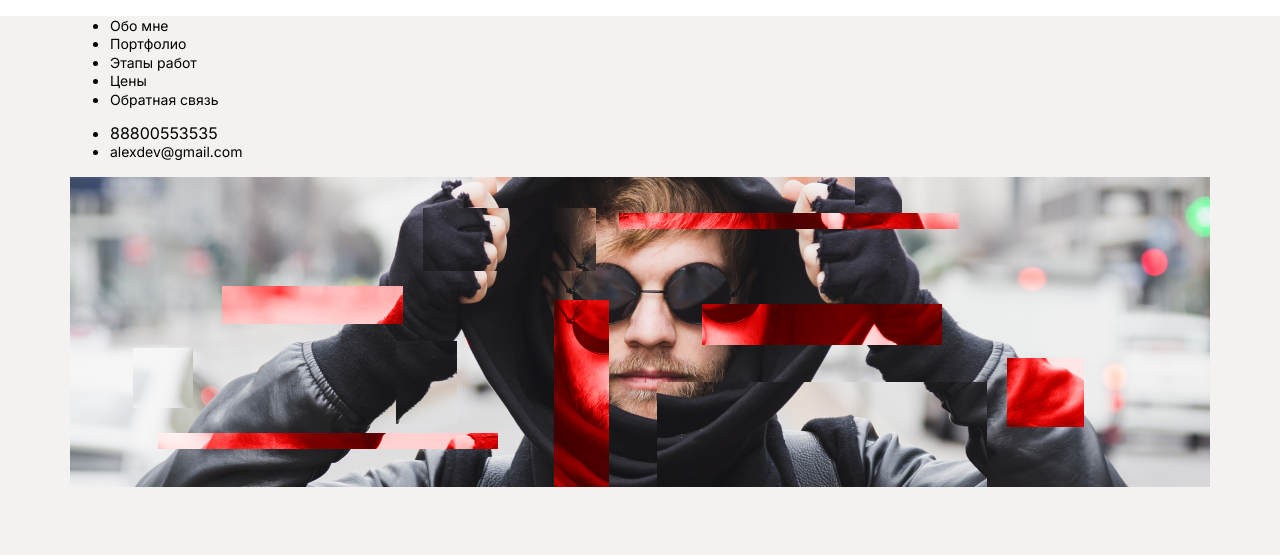
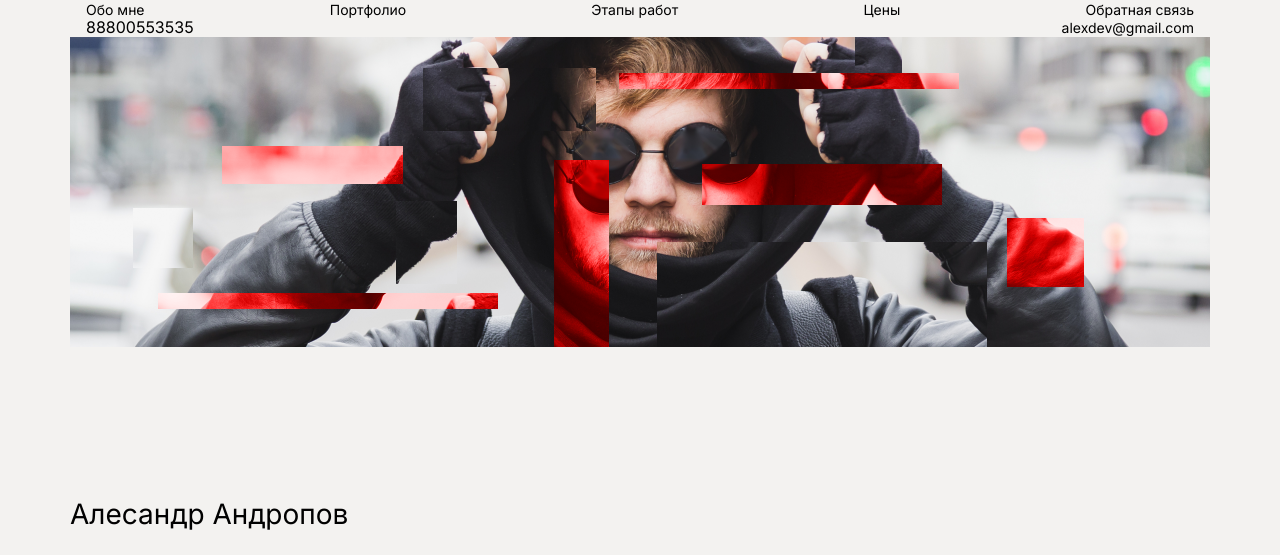
Before and after one commit to Katherinessss/Frontend, a plain HTML site: page web developer/index.html in a window 1280 px wide. Shown: the top 555 px of the page. Drawn offline with Linux system fonts and the light colour scheme; files whose address does not match are found by name.

Commit message:
html & css change

```diff
--- a/web developer/css/style.css
+++ b/web developer/css/style.css
@@ -36,6 +36,22 @@ body {
     width: 100%;
 }
 
+.nav {
+ list-style-type: none;
+ padding-left: 0%;
+ margin: 0;
+ display: flex;
+ justify-content: space-between;
+
+}
+
+.nav-item {
+
+    padding-left: 16px;
+    padding-right: 16px;
+
+}
+
 .nav-link {
     text-decoration: none;
     color:#010101;
--- a/web developer/index.html
+++ b/web developer/index.html
@@ -15,6 +15,7 @@
     <div class="light">
         <div class="wrapper">
             <header>
+             <nav>
                 <ul class="nav">
                     <li class="nav-item"><a class="nav-link" href="#">Обо мне</a></li>
                     <li class="nav-item"><a class="nav-link" href="#">Портфолио</a></li>
@@ -28,6 +29,8 @@
                  <li class="nav-item"><a class="nav-link" href="mailto:">alexdev@gmail.com</a></li>
 
                 </ul>
+             </nav>
+
              </header>
 
              <img class="photo" src="Portfolio1/img/photo/image.png" alt="">
```
